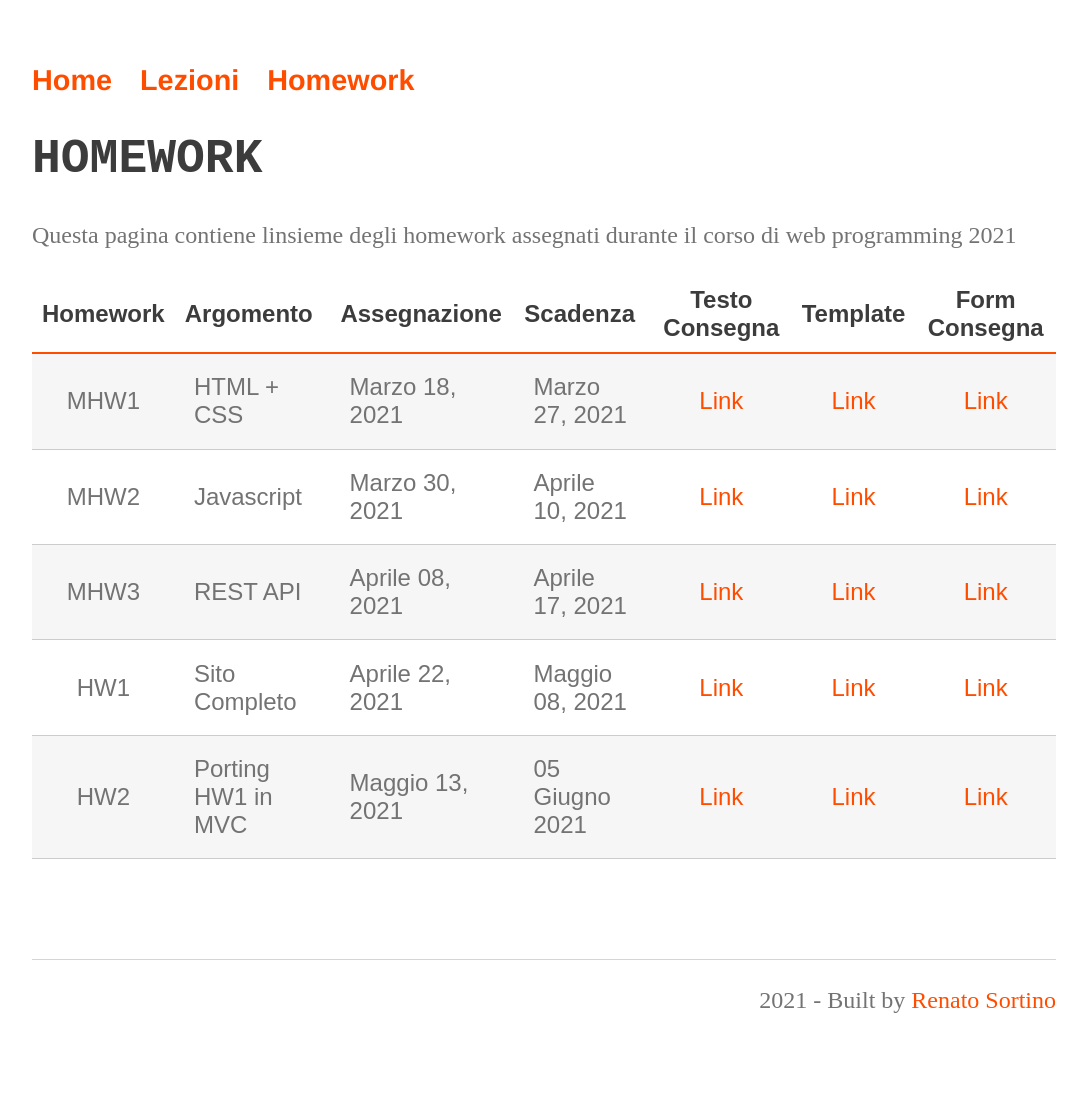
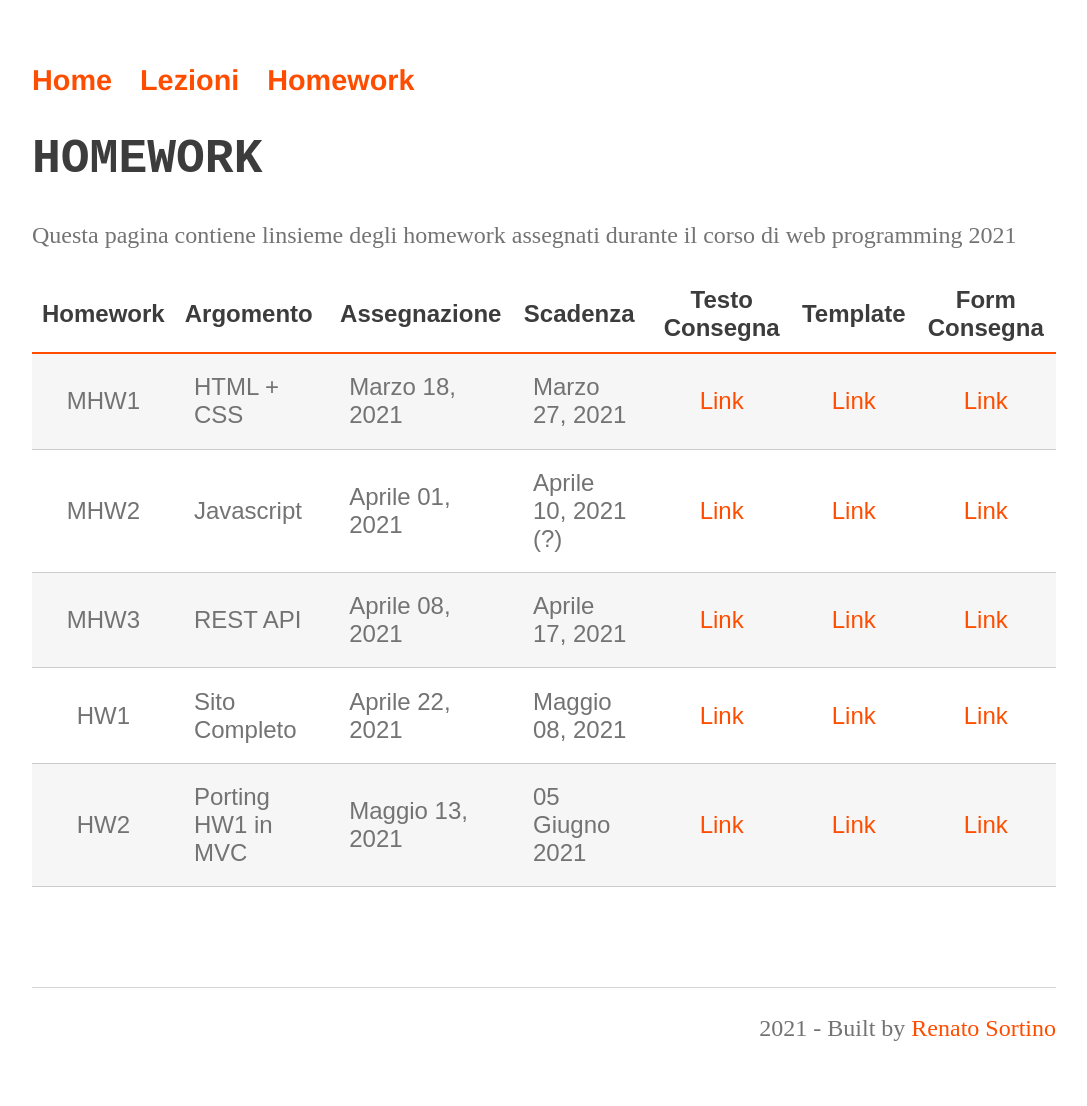
Before and after one commit to perceivelab/database-course, a Jekyll site: the page built from homework.md, in a window 1280 px wide. Shown: the whole page, without its empty margins (96-1183 px from the left). Built offline with Jekyll 4.4.1, drawn with Linux system fonts in a browser that asks for light colours; our own code applies the rules of GitHub Pages for plain Markdown files; before the commit the page ends 1078 px from its top, so only the background shows below that.

Commit message:
Update homework.md

```diff
--- a/homework.md
+++ b/homework.md
@@ -8,7 +8,7 @@
 | Homework | Argomento          | Assegnazione    | Scadenza          | Testo Consegna  | Template | Form Consegna |
 | :-------:| ------------------ | --------------- | -------           | :--------:      | :------: | :-------------: |
 | MHW1     | HTML + CSS         | Marzo 18, 2021  | Marzo 27, 2021    | [Link](mhw1-2021.md)        | [Link](https://drive.google.com/file/d/1Vrcqvuvqtm7l0Ss8zXwOVtiy8S404sbp/view?usp=sharing) |[Link](https://docs.google.com/forms/d/e/1FAIpQLScicLX_sbXngoLpPA5RG4vMVFlKUHRADSV0pXNw5i3nmalACw/viewform?fbzx=5883187558679251187)  |
-| MHW2     | Javascript         | Marzo 30, 2021  | Aprile 10, 2021   | [Link][404]        | [Link][404] | [Link][404] |
+| MHW2     | Javascript         | Aprile 01, 2021  | Aprile 10, 2021 (?)   | [Link](mhw2-2021.md)        | [Link][404] | [Link][404] |
 | MHW3     | REST API           | Aprile 08, 2021 | Aprile 17, 2021   | [Link][404]        | [Link][404] | [Link][404] |
 | HW1      | Sito Completo      | Aprile 22, 2021 | Maggio 08, 2021   | [Link][404]        | [Link][404] | [Link][404] |
 | HW2      | Porting HW1 in MVC | Maggio 13, 2021 | 05 Giugno 2021    | [Link][404]        | [Link][404] | [Link][404] |
```
